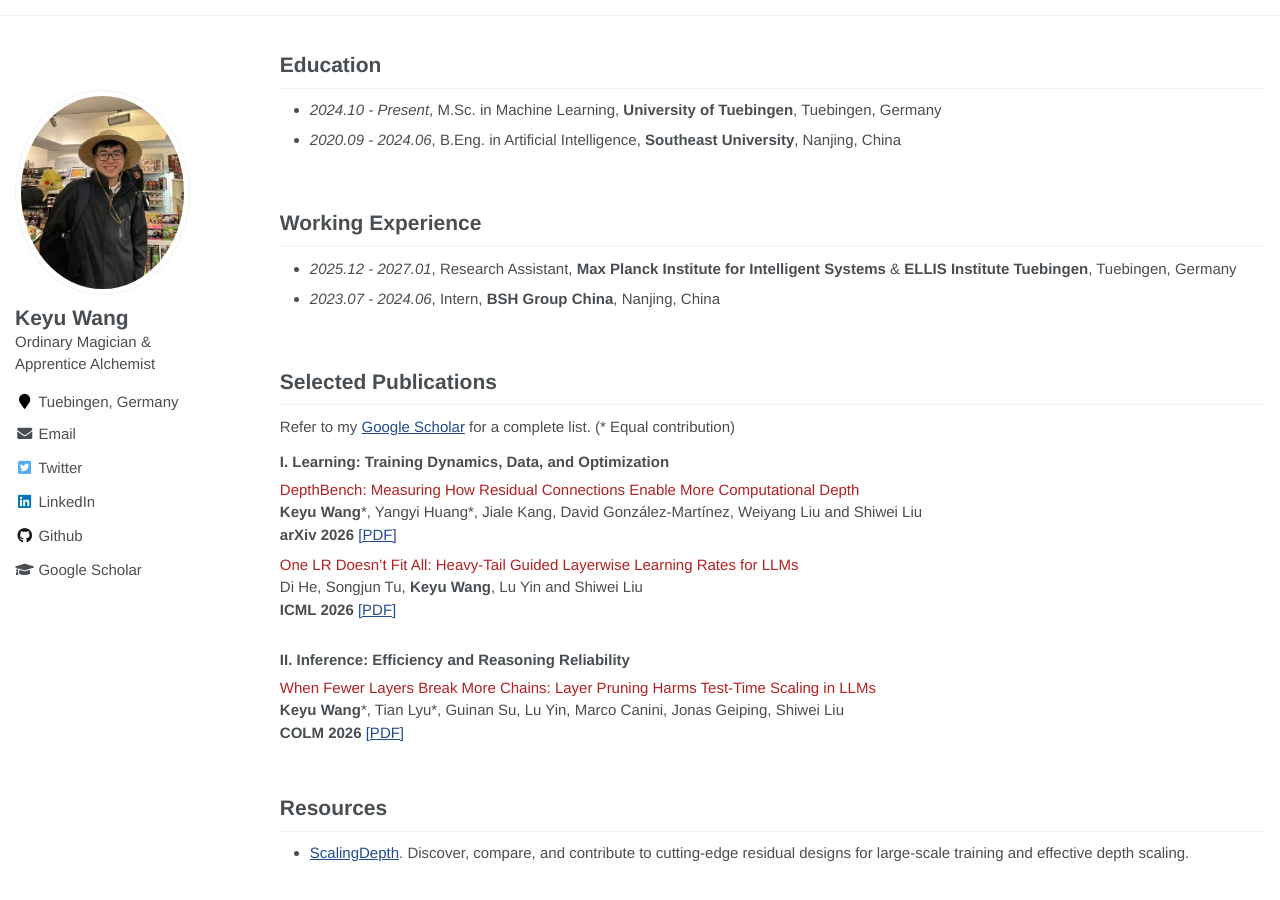
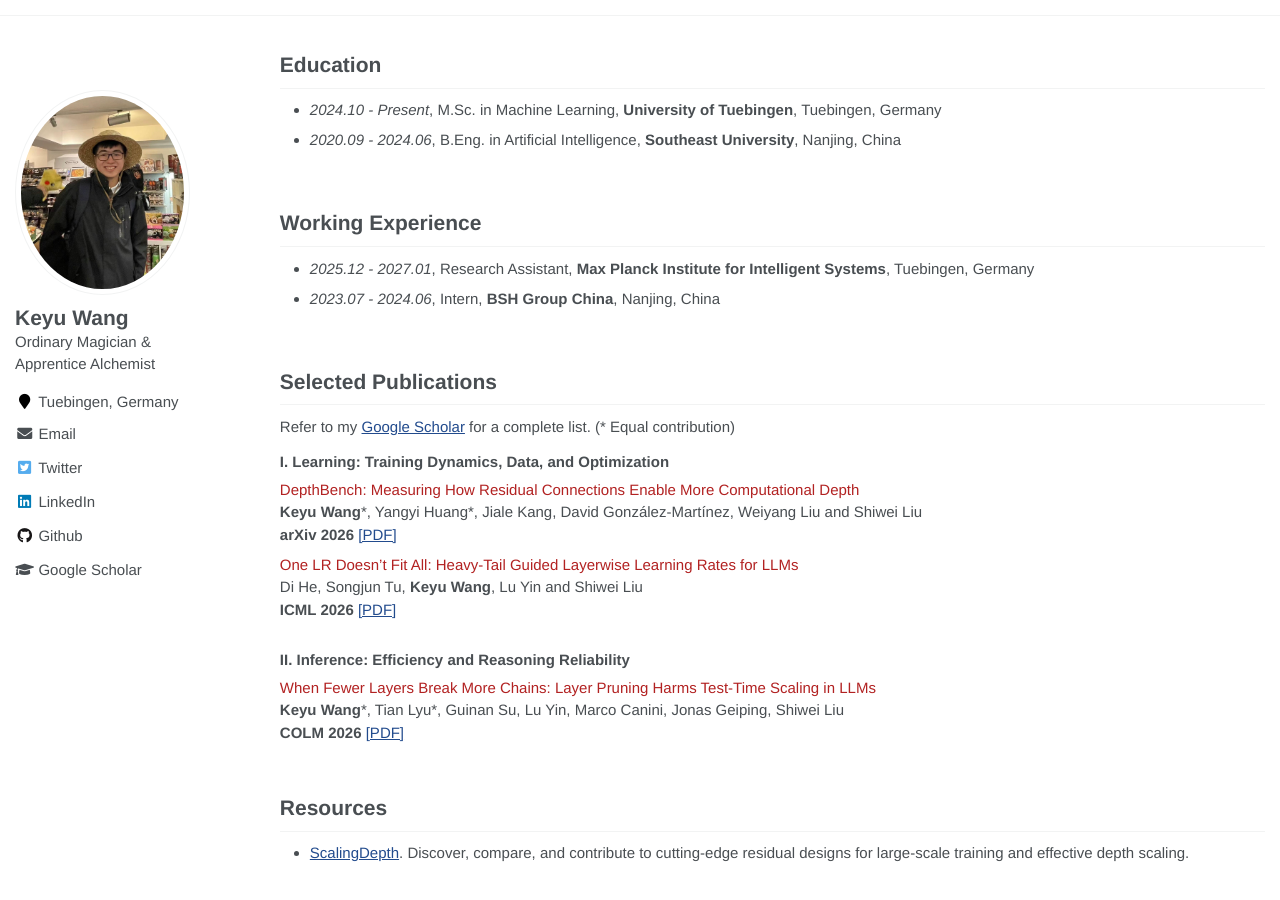
Before and after one commit to keyu-wang-2002/keyu-wang-2002.github.io, a Jekyll site: the page built from _pages/about.md, in a window 1280 px wide and 900 px high, scrolled down 368 px. Built offline with Jekyll 4.4.1, drawn with Linux system fonts in a browser that asks for light colours.

Commit message:
Update about.md

```diff
--- a/_pages/about.md
+++ b/_pages/about.md
@@ -33,7 +33,7 @@ I am seeking PhD opportunities in 27 fall/winter and internship during 26 winter
 <br>
 
 # Working Experience
-- *2025.12 - 2027.01*, Research Assistant, **Max Planck Institute for Intelligent Systems** & **ELLIS Institute Tuebingen**, Tuebingen, Germany
+- *2025.12 - 2027.01*, Research Assistant, **Max Planck Institute for Intelligent Systems**, Tuebingen, Germany
 - *2023.07 - 2024.06*, Intern, **BSH Group China**, Nanjing, China
 
 <br>
```
